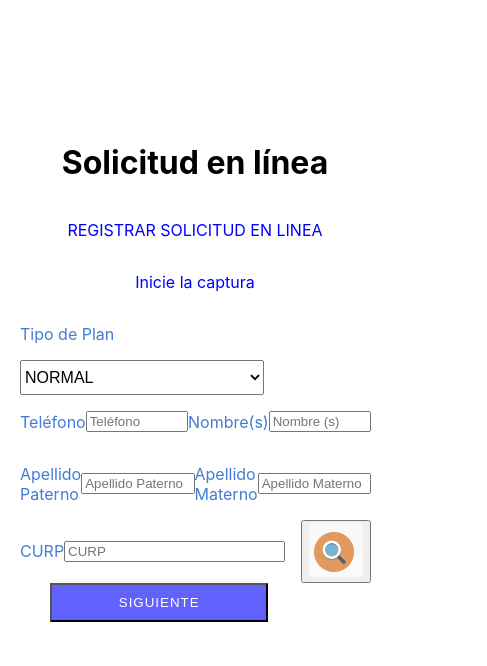
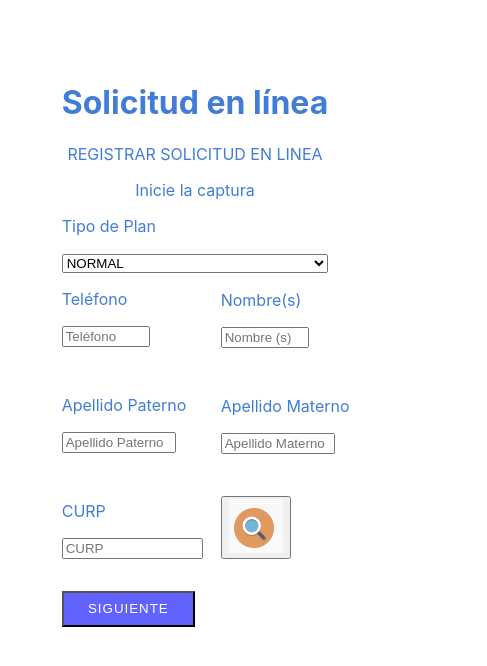
Before and after one commit to kokeGG/proyectoKaren, a React (Create React App) app: page /menu/solicitud in a window 390 px wide. Shown: the top 666 px of the page, 487 px wide, since content can reach past the window. Built offline with nearby package versions, Linux system fonts and the light colour scheme.

Commit message:
redesign solicitud view

```diff
--- a/src/components/Portabilidad/solicitud/index.jsx
+++ b/src/components/Portabilidad/solicitud/index.jsx
@@ -8,18 +8,17 @@ const Solicitud = () => {
 
     return (
         <>
-            <div className="containerStyles">
-                <div className="title">
+            <div className="solicitud-container">
                 <h1>Solicitud en línea</h1>
-                </div>
-                <div>
-                    <div className="subtitle">
+
+                <div className="subtitle1">
                     <p>REGISTRAR SOLICITUD EN LINEA</p>
                 </div>
 
                 <div className="subtitle2">
                     <p>Inicie la captura</p>
                 </div>
+
                 <div className="cmb-plan">
                     <p>Tipo de Plan</p>
                     <select
@@ -54,43 +53,56 @@ const Solicitud = () => {
                 </div>
 
                 <div className="input-container-top">
+                    <div className="tel">
                         <p>Teléfono</p>
                         <input
                             type="text"
                             placeholder="Teléfono"
                         />
+                    </div>
 
+                    <div className="nombre">
                         <p>Nombre(s)</p>
                         <input
                             type="text"
                             placeholder="Nombre (s)"
                         />
                     </div>
+                </div>
                 <div className="input-container-mid">
+                    <div className="apeP">
+
                         <p>Apellido Paterno</p>
                         <input
                             type="text"
                             placeholder="Apellido Paterno"
                         />
-
+                    </div>
+                    <div className="apeM">
                         <p>Apellido Materno</p>
                         <input
                             type="text"
                             placeholder="Apellido Materno"
                         />
                     </div>
+                </div>
                 <div className="input-container-bot">
+                    <div className="curp">
                         <p>CURP</p>
                         <input
                             type="text"
                             placeholder="CURP"
                         />
+                    </div>
+                    <div className="searchContainer">
                         <button className="btn-search">
                             <Link to='/menu/solicitud/curp'>
-                                <img src={curpbtn}/>
+                                <img src={curpbtn} />
 
                             </Link>
                         </button>
+
+                    </div>
                 </div>
                 <div className="button-next">
                     <button>
@@ -99,7 +111,7 @@ const Solicitud = () => {
                         </Link>
                     </button>
                 </div>
-                </div>
+
             </div>
         </>
     );
--- a/src/components/Portabilidad/solicitud/index.scss
+++ b/src/components/Portabilidad/solicitud/index.scss
@@ -1,59 +1,58 @@
 @import "../../../App.scss";
 
-.containerStyles {
-    width: 50%;
-    display: flex;
-    flex-direction: column;
-    //justify-content: space-around;
-    align-items: center;
+.solicitud-container {
+
+    p {
+        color: rgb(65, 125, 214);
+    }
+    .input-container-top, .input-container-mid, .input-container-bot, .button-next {
+        height: 90px;
     }
 
-.subtitle,
+    h1,
+    .subtitle1,
     .subtitle2 {
-    display: flex;
-    justify-content: center;
-    color: blue;
+        color: rgb(65, 125, 214);
+        text-align: center;
     }
 
     .cmb-plan {
-    width: 40%;
-    display: flex;
-    flex-direction: column;
-    //justify-content: center;
-    //align-items: center;
-    color: rgb(65, 125, 214);
-
-
         select {
-        //margin: 3vh 0;
-        width: 250%;
-        height: 35px;
-        font-size: 1em;
-        display: flex;
-        justify-content: center;
-        //text-align-last: left;
-        //justify-content: flex-end;
+            width: 100%;
         }
     }
 
-.input-container-top, .input-container-mid, .input-container-bot {
-    width: 300%;
-    display: flex;
-    //flex-direction: column;
-    //justify-content: space-around;
-    align-items: center;
-    color: rgb(65, 125, 214);
+    .input-container-top input {
+        width: 30%;
+    }
+
+    .nombre {
+        transform: translateX(159px) translateY(-73px);
+    }
+
+    .input-container-mid input {
+        width: 40%;
+    }
+
+    .apeM {
+        transform: translateX(159px) translateY(-73px);
+    }
+
+    .curp {
         input {
-        display: flex;
-        flex-direction: column;
-        justify-content: center;
+            width: 50%;
         }
     }
 
+    .searchContainer {
+        width: 30%;
+        transform: translateX(159px) translateY(-63px);
+
+    }
     .button-next button{
-    width: 56%;
-    padding: 10px;
-    height: 60%;
+            width: 50%;
+            padding: 8px;
+            height: 40%;
             letter-spacing: 1px;
             text-transform: uppercase;
             background-color: rgba(0, 0, 255, 0.616);
@@ -63,76 +62,4 @@
                 text-decoration: none;
             }
         }
-
-.btn-search {
-    margin-left: 1rem;
-    cursor: pointer;
 }
-
-
-@media screen and (max-width: 1000px) {
-    .containerStyles {
-        width: 100%;
-        //margin-top: 3rem;
-    }
-    .cmb-plan {
-        width: 25%;
-        transform: translateX(5px) translateY(0.1px);
-        // display: flexbox;
-        // justify-items: flex-end;
-        // flex-direction: column;
-    }
-
-}
-
-@media screen and (max-width: 650px) {
-    .containerStyles, .title{
-        width: 100%;
-        display: flex;
-        justify-content: center;
-    }
-
-    .cmb-plan {
-        width: 25%;
-        transform: translateX(20px) translateY(0.1px);
-        // display: flexbox;
-        // justify-items: flex-end;
-        // flex-direction: column;
-    }
-
-    .input-container-top, .input-container-mid, .input-container-bot {
-        width: 90%;
-        display: flex;
-        transform: translateX(20px) translateY(1px);
-        color: rgb(65, 125, 214);
-        input {
-            width: 100%;
-            display: flex;
-            flex-direction: column;
-            justify-content: center;
-        }
-    }
-
-    .button-next button{
-        width: 56%;
-        padding: 10px;
-        height: 60%;
-        letter-spacing: 1px;
-        transform: translateX(50px) translateY(1px);
-        text-transform: uppercase;
-        background-color: rgba(0, 0, 255, 0.616);
-        cursor: pointer;
-        a {
-            color: white;
-            text-decoration: none;
-        }
-    }
-
-}
-
-@media screen and (max-width: 500px) {
-    .containerStyles {
-        height: 5%;
-    }
-
-}
```
Lines whose indentation alone changed are shown as unchanged.
